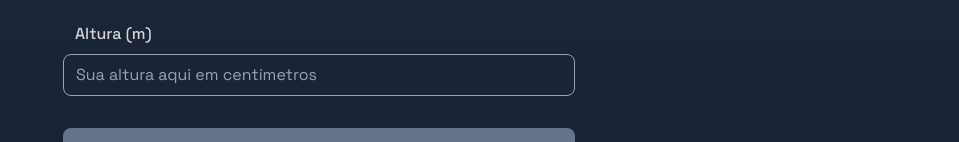
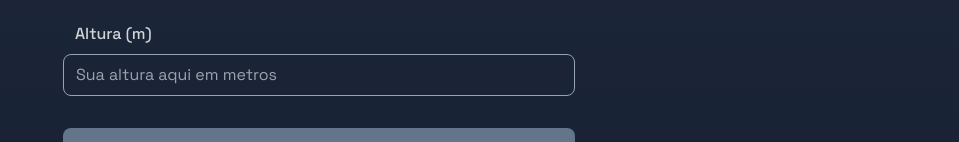
Before and after one commit to philipeoliveira/calculadora-de-imc, a React (Vite) app: page / in a window 1280 px wide. Shown: the part 239-381 px from the top of the page, without its empty margins (321-1280 px from the left). Built offline with nearby package versions, Linux system fonts and the light colour scheme.

Commit message:
Modify placeholder text

```diff
--- a/src/App.tsx
+++ b/src/App.tsx
@@ -106,7 +106,7 @@ function App() {
                         name='height'
                         format='#,##'
                         customInput={Input}
-                        placeholder='Sua altura aqui em centímetros'
+                        placeholder='Sua altura aqui em metros'
                      />
                   </div>
                   <button className='flex gap-2 items-center justify-center w-full mt-4 rounded-lg font-medium p-3 bg-slate-500 hover:bg-slate-600 my-custom-style-text-shadow'>
```
